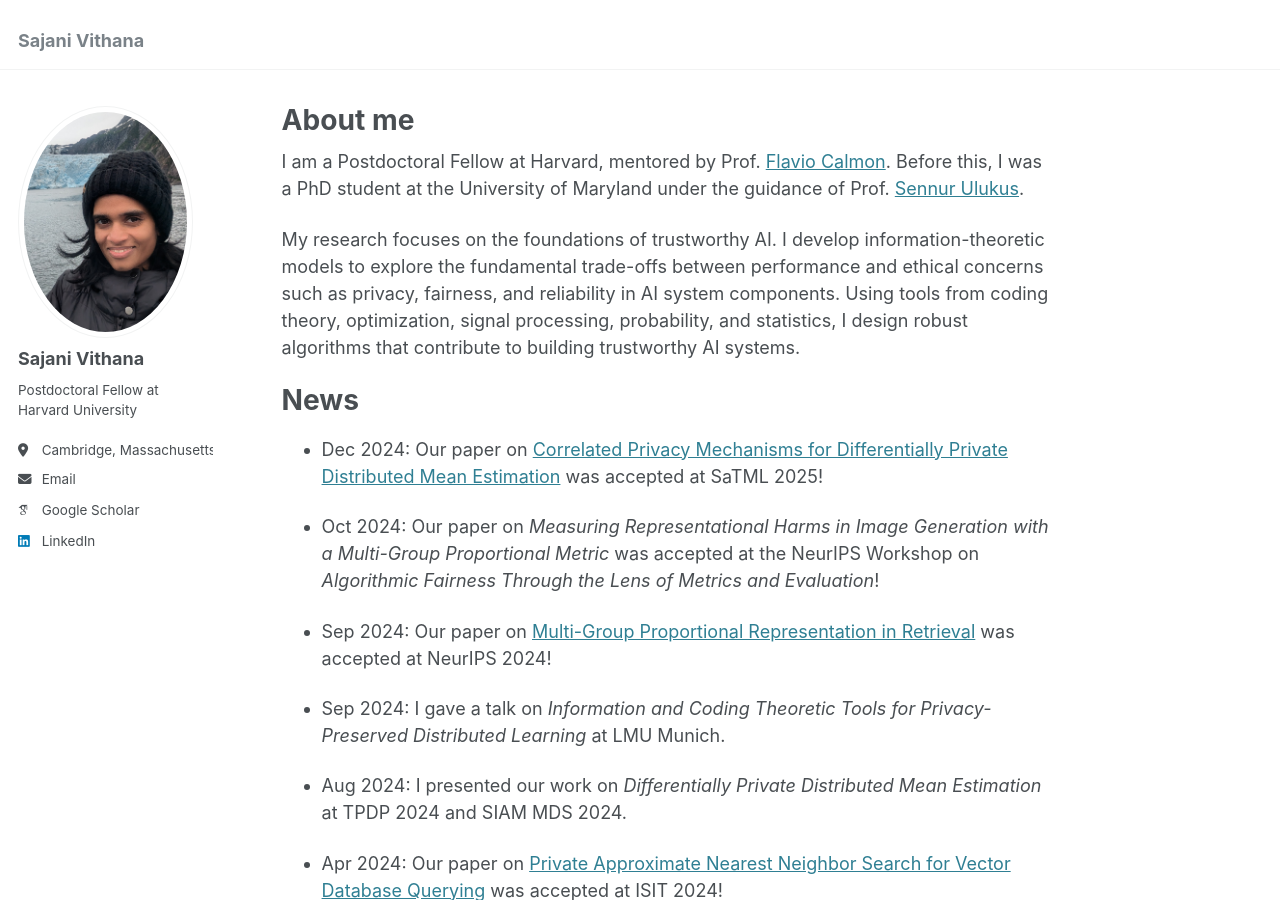
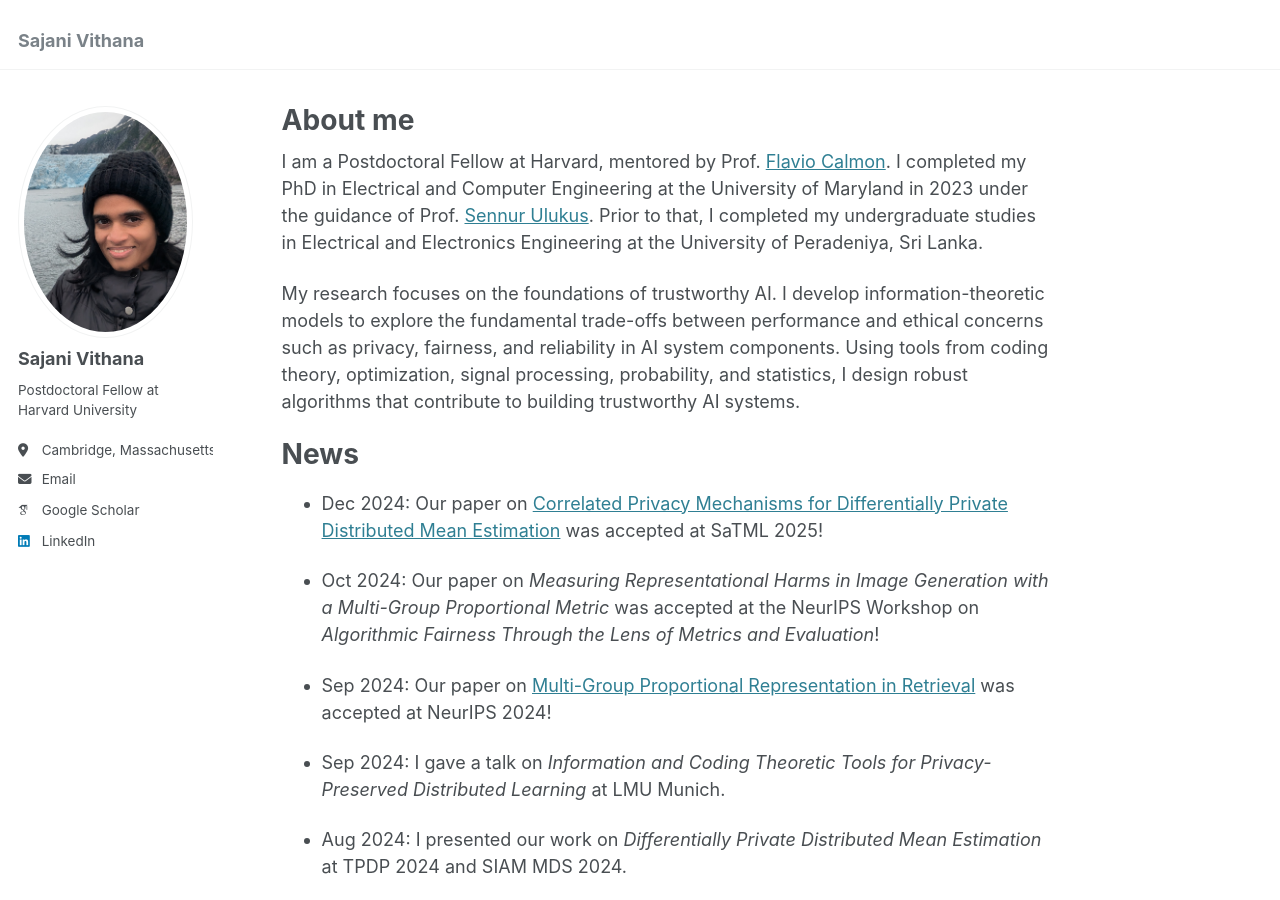
Before and after one commit to sajani-vithana/sajani-vithana.github.io, a Jekyll site: the page built from _pages/about.md, in a window 1280 px wide and 900 px high. Built offline with Jekyll 4.4.1, drawn with Linux system fonts in a browser that asks for light colours; some web fonts are replaced.

Commit message:
Update about.md

```diff
--- a/_pages/about.md
+++ b/_pages/about.md
@@ -7,7 +7,7 @@ redirect_from:
   - /about.html
 ---
 
-I am a Postdoctoral Fellow at Harvard, mentored by Prof. [Flavio Calmon](https://people.seas.harvard.edu/~flavio/). Before this, I was a PhD student at the University of Maryland under the guidance of Prof. [Sennur Ulukus](https://user.eng.umd.edu/~ulukus/).
+I am a Postdoctoral Fellow at Harvard, mentored by Prof. [Flavio Calmon](https://people.seas.harvard.edu/~flavio/). I completed my PhD in Electrical and Computer Engineering at the University of Maryland in 2023 under the guidance of Prof. [Sennur Ulukus](https://user.eng.umd.edu/~ulukus/). Prior to that, I completed my undergraduate studies in Electrical and Electronics Engineering at the University of Peradeniya, Sri Lanka.
 
 My research focuses on the foundations of trustworthy AI. I develop information-theoretic models to explore the fundamental trade-offs between performance and ethical concerns such as privacy, fairness, and reliability in AI system components. Using tools from coding theory, optimization, signal processing, probability, and statistics, I design robust algorithms that contribute to building trustworthy AI systems.
 
```
